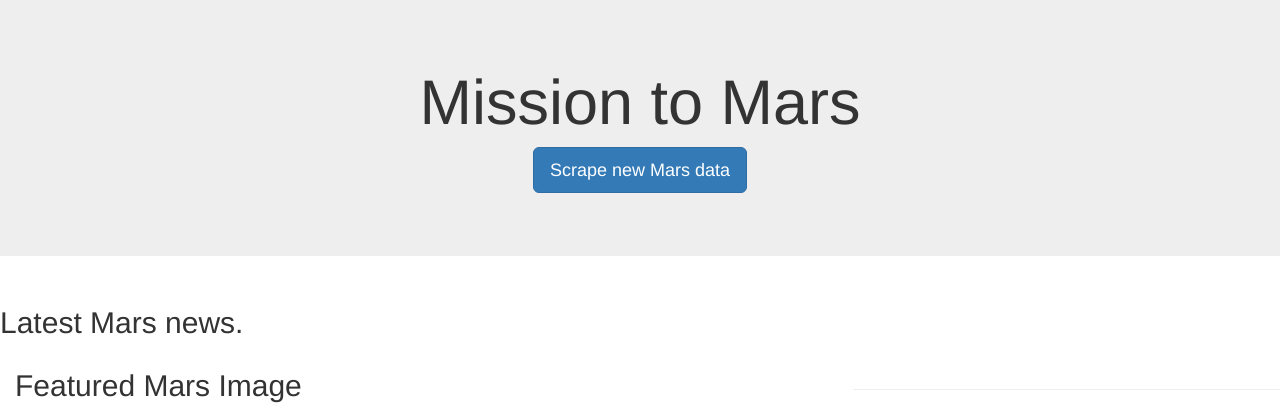
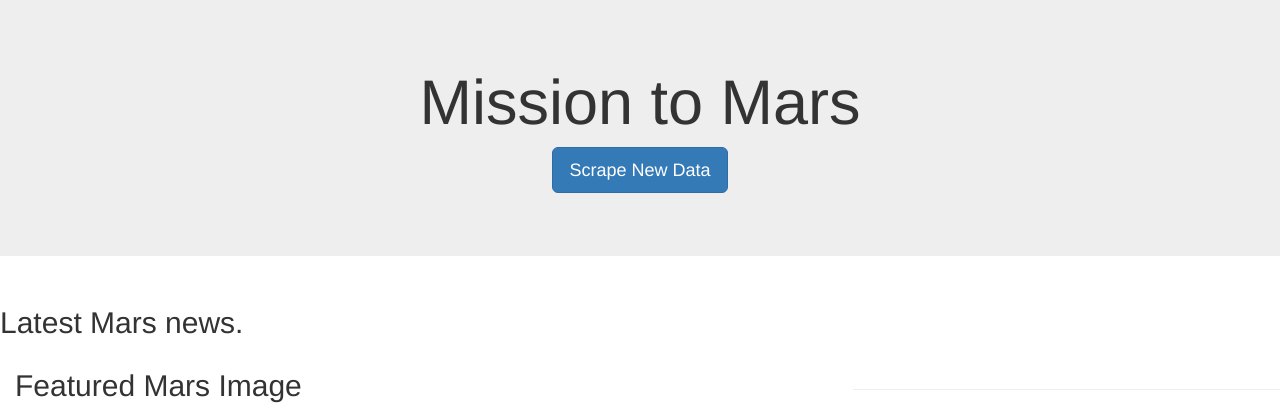
Before and after one commit to dbikindu/scraping_mars, a Flask app: page / in a window 1280 px wide. Shown: the top 414 px of the page. Run offline with Flask 2, Linux system fonts and the light colour scheme; data that the repository does not hold is empty; some libraries are stand-ins or nearby versions.

Commit message:
Updated file

```diff
--- a/templates/index.html
+++ b/templates/index.html
@@ -13,7 +13,7 @@
   <div clas="container">
     <div class="jumbotron text-center">
       <h1>Mission to Mars</h1>
-      <p><a class="btn btn-primary btn-lg" href="/scrape" role="button">Scrape new Mars data</a></p>
+      <p><a class="btn btn-primary btn-lg" href="/scrape" role="button">Scrape New Data</a></p>
     </div>
   </div>
   <div clas="container">
```
